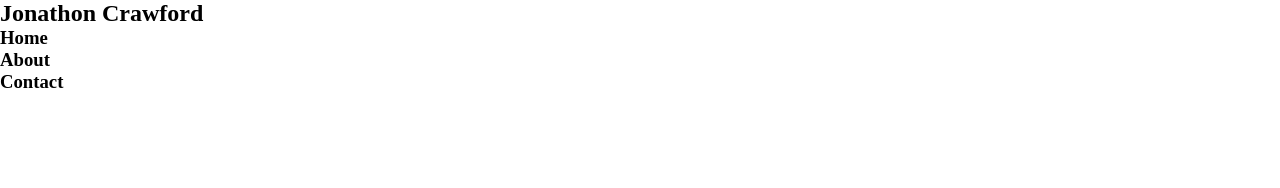
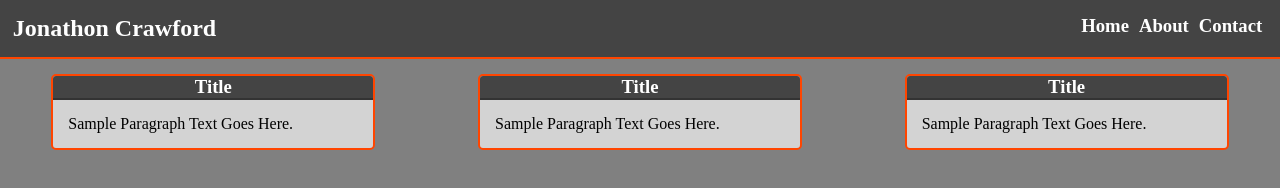
Before and after one commit to JCCRawford/Website, a plain HTML site: page index.html in a window 1280 px wide. Drawn offline with Linux system fonts and the light colour scheme.

Commit message:
Added basic page template

```diff
--- a/Styles/style.css
+++ b/Styles/style.css
@@ -2,3 +2,61 @@
     margin: 0px;
     padding: 0px;
 }
+body{
+    background-color: grey;;
+}
+
+#navbar-container{
+    background-color: #444;
+    display: flex;
+    padding: 15px 1%;
+    border-bottom: solid orangered 2px;
+    flex-direction: row;
+}
+
+#title, #navbar-list{
+    color: white;
+    flex: 1;
+
+
+
+}
+#navbar-list li{
+    text-align: center;
+    padding: 0px 5px;
+
+}
+#navbar-list a{
+    text-decoration: none;
+}
+#navbar-list ul{
+    list-style-type: none;
+    display: inline-flex;
+    flex-wrap: nowrap;
+    float: right;
+
+}
+#skills-container{
+    display: flex;
+    justify-content: space-around;
+    margin: 15px 0px;
+}
+.grid-box{
+    border: solid orangered 2px;
+    border-radius: 5px;
+    width: 25%;
+    background-color: lightgrey;
+
+
+}
+.box-title{
+    text-align: center;
+    background-color: #444;
+    border-bottom: solid #333 2px;
+    color: white;
+    border-top-right-radius: 3px;
+    border-top-left-radius: 3px;
+}
+.grid-box p{
+    margin: 15px;
+}
--- a/index.html
+++ b/index.html
@@ -8,14 +8,31 @@
     </head>
 
     <body>
-        <div id="navbar-container">
+        <header id="navbar-container">
             <div id="title"><h2>Jonathon Crawford</h2></div>
             <div></div>
-            <div id="navbar-list"><ul>
-                <li><h3><a>Home</a></h3></li>
-                <li><h3><a>About</a></h3></li>
-                <li><h3><a>Contact</a></h3></li>
-            </ul></div>
+            <div id="navbar-list">
+                <ul>
+                    <li><h3><a>Home</a></h3></li>
+                    <li><h3><a>About</a></h3></li>
+                    <li><h3><a>Contact</a></h3></li>
+                </ul>
+            </div>
+        </header>
+
+        <div id="skills-container">
+            <div class="grid-box">
+                <div class="box-title"> <h3>Title</h3> </div>
+                <div> <p>Sample Paragraph Text Goes Here.</p> </div>
+            </div>
+            <div class="grid-box">
+                <div class="box-title"> <h3>Title</h3> </div>
+                <div> <p>Sample Paragraph Text Goes Here.</p> </div>
+            </div>
+            <div class="grid-box">
+                <div class="box-title"> <h3>Title</h3> </div>
+                <div> <p>Sample Paragraph Text Goes Here.</p> </div>
+            </div>
         </div>
 
 
```
